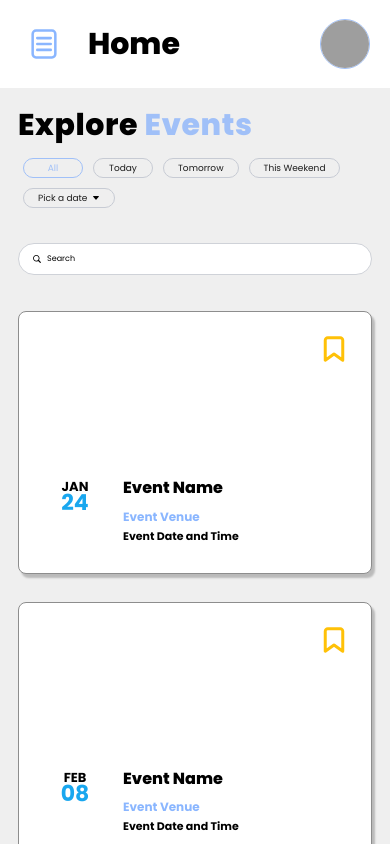
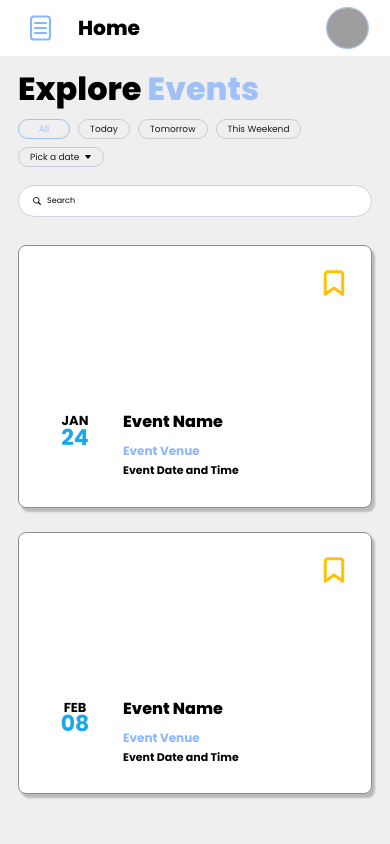
Before and after one commit to misxabien/DCSPACE_NEXT_WEB, a Next.js app: page /home in a window 390 px wide. Built offline with nearby package versions, Linux system fonts and the light colour scheme; grey boxes are pictures that could not be loaded; a web font is replaced by a local one.

Commit message:
Modified the responsiveness of the website

```diff
--- a/styles/pages/attendance-details.css
+++ b/styles/pages/attendance-details.css
@@ -14,7 +14,7 @@
   display: flex;
   flex-direction: column;
   margin-left: var(--sidebar-open-width);
-  padding-top: 72px;
+  padding-top: var(--topbar-height, 72px);
   background: var(--attendance-bg);
   overflow-y: auto;
   transition: margin-left 0.2s ease;
@@ -228,11 +228,11 @@
   opacity: 0;
 }
 
-@media (max-width: 760px) {
+@media (max-width: 900px) {
   .main,
   .sidebar--collapsed ~ .main {
-    margin-left: var(--sidebar-closed-width);
-    padding-top: 64px;
+    margin-left: 0;
+    padding-top: var(--mobile-topbar-height, 56px);
   }
 
   .details-top {
--- a/styles/pages/home.css
+++ b/styles/pages/home.css
@@ -1,5 +1,5 @@
 .home-page {
-  min-height: calc(100vh - 72px);
+  min-height: calc(100vh - var(--topbar-height, 72px));
   background: #efefef;
   padding: 24px 26px 44px;
 }
@@ -395,11 +395,41 @@
 
 @media (max-width: 700px) {
   .home-page {
-    padding: 22px 18px 38px;
+    min-height: calc(100vh - var(--mobile-topbar-height, 56px));
+    padding: clamp(14px, 4vw, 20px) clamp(16px, 5vw, 18px) 38px;
+  }
+
+  .home-page__header {
+    gap: 18px;
+    margin-bottom: 28px;
+  }
+
+  .home-page__copy h2 {
+    font-size: clamp(24px, 8.2vw, 32px);
+    line-height: 1.05;
+    letter-spacing: 0;
+    margin-bottom: 14px;
+  }
+
+  .home-page__filters {
+    gap: 8px;
+    padding-left: 0;
+  }
+
+  .home-page__filter {
+    min-width: 52px;
+    padding-inline: 11px;
+  }
+
+  .home-page__search {
+    width: 100%;
+    max-width: none;
+    margin-top: 0;
   }
 
   .home-event-grid {
     grid-template-columns: 1fr;
+    gap: 24px;
   }
 
   .home-empty-state {
@@ -410,3 +440,9 @@
     font-size: 18px;
   }
 }
+
+@media (max-width: 380px) {
+  .home-page__copy h2 {
+    font-size: clamp(21px, 7.4vw, 28px);
+  }
+}
--- a/styles/sidebar.css
+++ b/styles/sidebar.css
@@ -1,6 +1,8 @@
 .app {
   --sidebar-open-width: 205px;
   --sidebar-closed-width: 58px;
+  --topbar-height: 72px;
+  --mobile-topbar-height: clamp(56px, 14vw, 64px);
   --content-pad-left: 28px;
   --content-pad-right: 36px;
   --content-pad-mobile: 16px;
@@ -211,7 +213,7 @@
   right: 0;
   left: var(--sidebar-open-width);
   z-index: 40;
-  min-height: 72px;
+  min-height: var(--topbar-height);
   display: flex;
   align-items: center;
   justify-content: space-between;
@@ -496,7 +498,7 @@
   flex: 1;
   min-width: 0;
   margin-left: var(--sidebar-open-width);
-  padding-top: 72px;
+  padding-top: var(--topbar-height);
   background: #efefef;
   transition: margin-left 0.2s ease;
 }
@@ -505,15 +507,15 @@
   margin-left: var(--sidebar-closed-width);
 }
 
-@media (max-width: 760px) {
+@media (max-width: 900px) {
   .sidebar {
-    top: 88px;
+    top: var(--mobile-topbar-height);
     right: auto;
     bottom: 0;
     left: 0;
     z-index: 45;
     width: 100vw;
-    height: calc(100dvh - 88px);
+    height: calc(100dvh - var(--mobile-topbar-height));
     padding: 20px 19px 42px;
     background: #A0C0F8;
     transform: translateX(-100%);
@@ -617,17 +619,17 @@
   .topbar,
   .sidebar--collapsed + .topbar {
     left: 0;
-    min-height: 88px;
+    min-height: var(--mobile-topbar-height);
     z-index: 60;
     justify-content: flex-start;
-    gap: 20px;
-    padding: 0 20px;
+    gap: clamp(12px, 4vw, 20px);
+    padding: 0 clamp(14px, 5vw, 20px);
   }
 
   .topbar h1 {
     flex: 1;
     min-width: 0;
-    font-size: clamp(30px, 7vw, 38px);
+    font-size: clamp(18px, 5.2vw, 23px);
     line-height: 1;
     white-space: nowrap;
     overflow: hidden;
@@ -635,8 +637,8 @@
   }
 
   .topbar__mobile-menu {
-    width: 48px;
-    height: 48px;
+    width: clamp(36px, 11vw, 44px);
+    height: clamp(36px, 11vw, 44px);
     border: 0;
     display: inline-grid;
     place-items: center;
@@ -647,14 +649,14 @@
   }
 
   .topbar__mobile-menu img {
-    width: 42px;
-    height: 42px;
+    width: clamp(28px, 9vw, 36px);
+    height: clamp(28px, 9vw, 36px);
     object-fit: contain;
   }
 
   .topbar__mobile-profile-toggle {
-    width: 50px;
-    height: 50px;
+    width: clamp(40px, 12vw, 46px);
+    height: clamp(40px, 12vw, 46px);
     border: 0;
     display: inline-grid;
     place-items: center;
@@ -664,8 +666,8 @@
   }
 
   .topbar__mobile-profile-toggle > img {
-    width: 42px;
-    height: 42px;
+    width: clamp(28px, 9vw, 36px);
+    height: clamp(28px, 9vw, 36px);
     object-fit: contain;
   }
 
@@ -686,24 +688,24 @@
 
   .topbar__avatar-link,
   .topbar__avatar {
-    width: 50px;
-    height: 50px;
+    width: clamp(38px, 11vw, 44px);
+    height: clamp(38px, 11vw, 44px);
   }
 
   .main,
   .sidebar--collapsed ~ .main {
     margin-left: 0;
-    padding-top: 88px;
+    padding-top: var(--mobile-topbar-height);
   }
 
   .notifications-drawer {
-    top: 88px;
+    top: var(--mobile-topbar-height);
     width: 100vw;
   }
 
   .mobile-profile-menu {
     position: fixed;
-    top: 88px;
+    top: var(--mobile-topbar-height);
     right: 0;
     bottom: 0;
     left: 0;
@@ -796,6 +798,27 @@
   }
 }
 
+@media (min-width: 901px) and (max-width: 1024px) {
+  .topbar h1 {
+    font-size: clamp(22px, 3.2vw, 30px);
+    white-space: nowrap;
+    overflow: hidden;
+    text-overflow: ellipsis;
+  }
+}
+
+@media (max-width: 380px) {
+  .topbar,
+  .sidebar--collapsed + .topbar {
+    gap: 10px;
+    padding-inline: 12px;
+  }
+
+  .topbar h1 {
+    font-size: clamp(17px, 5vw, 21px);
+  }
+}
+
 @keyframes mobile-nav-item-in {
   from {
     opacity: 0;
```
Also changed, not shown: styles/pages/events-organized.css (+40 -4 lines), styles/pages/saved-events.css (+45 -3 lines).
